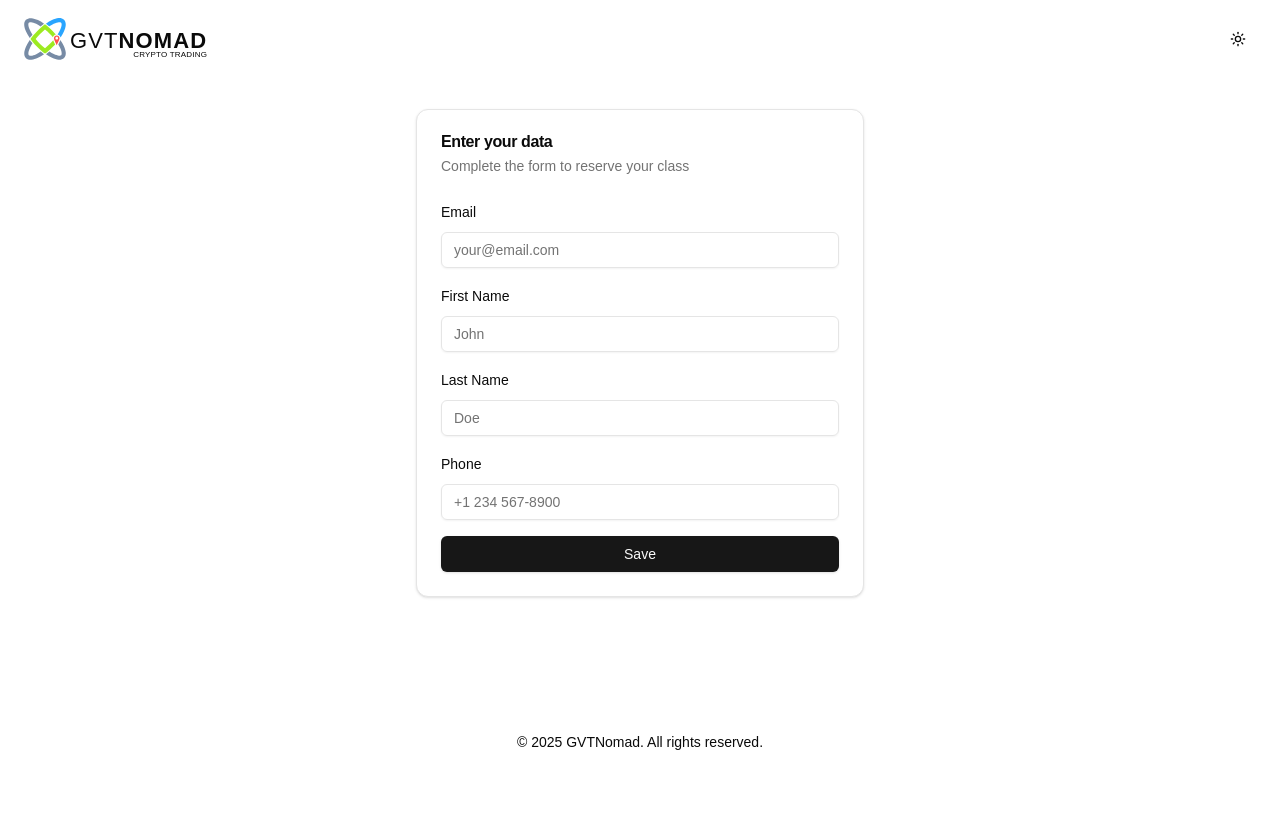
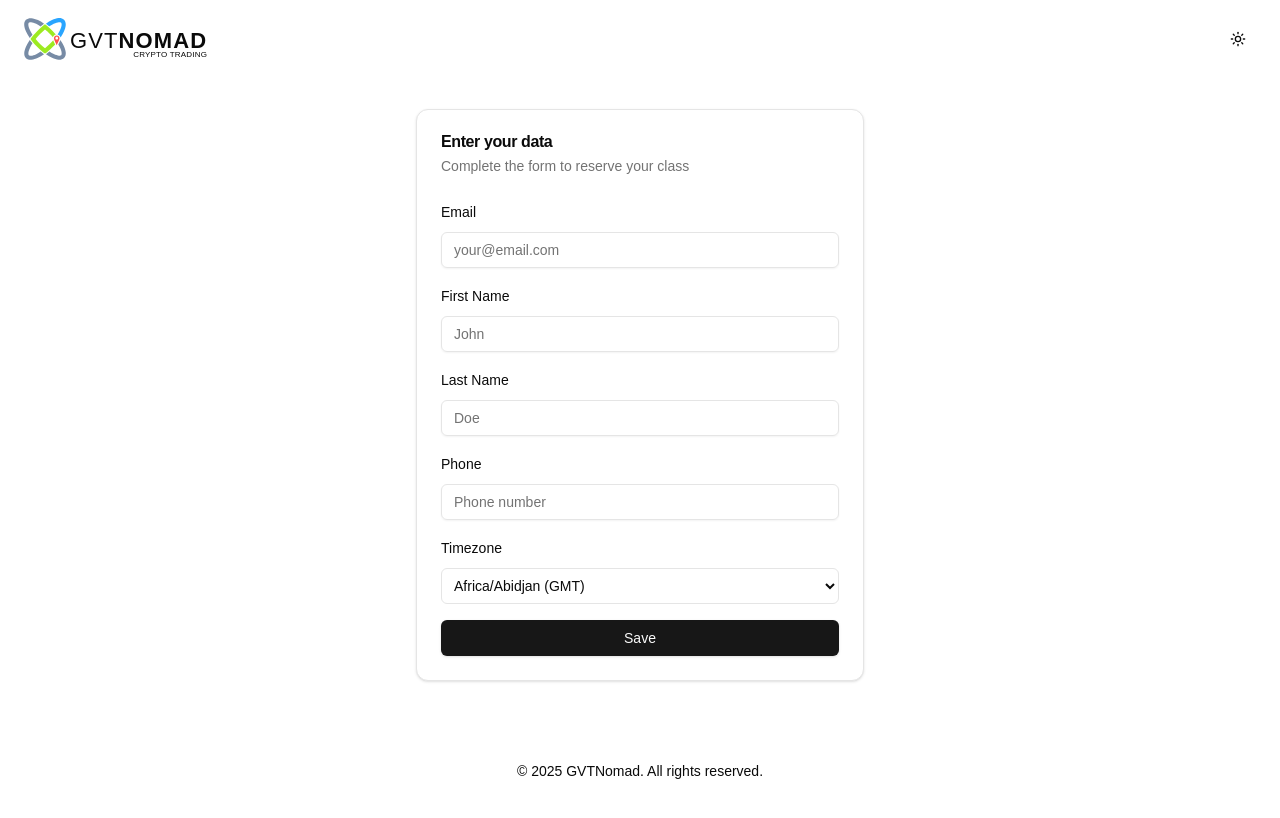
Before and after one commit to mzanan/gvt-coach, a Next.js app: page / in a window 1280 px wide. Shown: the top 818 px of the page. Built offline with nearby package versions, Linux system fonts and the light colour scheme; no server answers; the database is empty.

Commit message:
[IMP] allow user to select timezone

```diff
--- a/package.json
+++ b/package.json
@@ -21,11 +21,13 @@
     "@radix-ui/react-tooltip": "^1.1.6",
     "@supabase/supabase-js": "^2.47.14",
     "@types/base-64": "^1.0.2",
+    "@types/luxon": "^3.4.2",
     "base-64": "^1.0.0",
     "class-variance-authority": "^0.7.1",
     "clsx": "^2.1.1",
     "js-cookie": "^3.0.5",
     "lucide-react": "^0.471.1",
+    "luxon": "^3.5.0",
     "next": "15.1.4",
     "next-themes": "^0.4.4",
     "react": "^19.0.0",
--- a/src/app/components/BookingCalendar.tsx
+++ b/src/app/components/BookingCalendar.tsx
@@ -3,7 +3,7 @@
 import { useState, useEffect } from 'react'
 import { Calendar } from './Calendar'
 import { UserProfileForm } from './UserProfileForm'
-import { TimeSlot, Booking } from '../types/booking'
+import { TimeSlot } from '../types/booking'
 import { bookingService } from '../services/bookingService'
 import { UserProfile } from '@/lib/supabase/types'
 import { Button } from '@/components/ui/button'
@@ -11,6 +11,7 @@ import { useRouter } from 'next/navigation'
 import { ChevronDown, ChevronUp, Check, Edit2, Loader2 } from 'lucide-react'
 import { Card } from '@/components/ui/card'
 import { toast } from '@/hooks/use-toast'
+import { DateTime } from 'luxon'
 
 interface Section {
   id: 'date' | 'time' | 'summary'
@@ -33,6 +34,7 @@ export function BookingCalendar() {
   const [isEditingProfile, setIsEditingProfile] = useState(false)
   const [bookedDates, setBookedDates] = useState<Array<{ date: Date, fullyBooked: boolean }>>([])
   const [isBookingLoading, setIsBookingLoading] = useState(false)
+  const [selectedTimezone, setSelectedTimezone] = useState<string>('')
   const router = useRouter()
 
   useEffect(() => {
@@ -53,6 +55,10 @@ export function BookingCalendar() {
       }
     }
     loadBookedDates()
+  }, [])
+
+  useEffect(() => {
+    setSelectedTimezone(Intl.DateTimeFormat().resolvedOptions().timeZone)
   }, [])
 
   const handleProfileComplete = () => {
@@ -130,6 +136,10 @@ export function BookingCalendar() {
     }
   }
 
+  const handleTimezoneChange = (timezone: string) => {
+    setSelectedTimezone(timezone)
+  }
+
   const renderSectionContent = (sectionId: string) => {
     switch (sectionId) {
       case 'date':
@@ -142,12 +152,12 @@ export function BookingCalendar() {
         )
       case 'time':
         return (
-          <div className="grid gap-2">
+          <div className="flex flex-wrap gap">
             {availableSlots.map((slot) => (
               <button
                 key={slot.id}
                 className={`
-                  w-full p-3 text-left rounded-md transition-colors duration-200
+                  w-1/3 p-3 text-left rounded-md transition-colors duration-200 text-center
                   ${slot.available
                     ? 'hover:bg-accent cursor-pointer'
                     : 'bg-muted text-gray-400 cursor-not-allowed'
@@ -157,10 +167,7 @@ export function BookingCalendar() {
                 onClick={() => slot.available && handleSlotSelect(slot)}
                 disabled={!slot.available}
               >
-                {slot.date.toLocaleTimeString([], {
-                  hour: '2-digit',
-                  minute: '2-digit'
-                })}
+                {DateTime.fromJSDate(slot.date).toLocaleString(DateTime.TIME_SIMPLE)}
               </button>
             ))}
           </div>
@@ -227,13 +234,19 @@ export function BookingCalendar() {
               setIsEditingProfile(false)
             }}
             initialData={userProfile}
-            showCard={false} showTitle={false}
+            showCard={false}
+            showTitle={false}
+            selectedTimezone={selectedTimezone}
+            onTimezoneChange={handleTimezoneChange}
           />
         ) : (
-          <div className="space-y-2">
-            <p><span className="font-medium">Name:</span> {userProfile?.first_name} {userProfile?.last_name}</p>
-            <p><span className="font-medium">Email:</span> {userProfile?.email}</p>
-            <p><span className="font-medium">Phone:</span> {userProfile?.phone}</p>
+          <div className="space-y-4">
+            <div className="space-y-2">
+              <p><span className="font-medium">Name:</span> {userProfile?.first_name} {userProfile?.last_name}</p>
+              <p><span className="font-medium">Email:</span> {userProfile?.email}</p>
+              <p><span className="font-medium">Phone:</span> {userProfile?.phone}</p>
+              <p><span className="font-medium">Timezone:</span> {selectedTimezone || 'Loading...'}</p>
+            </div>
           </div>
         )}
       </Card>
--- /dev/null
+++ b/src/app/components/TimezoneDropdown.tsx
@@ -0,0 +1,43 @@
+import React, { useState, useEffect } from 'react';
+import { DateTime } from 'luxon';
+import { Label } from '@/components/ui/label';
+
+interface TimezoneDropdownProps {
+  selectedTimezone: string;
+  onTimezoneChange: (timezone: string) => void;
+}
+
+export function TimezoneDropdown({ selectedTimezone, onTimezoneChange }: TimezoneDropdownProps) {
+  const [timezones, setTimezones] = useState<string[]>([]);
+
+  useEffect(() => {
+    setTimezones(Intl.supportedValuesOf('timeZone'));
+  }, []);
+
+  return (
+    <div className="space-y-2">
+      <Label htmlFor="timezone">Timezone</Label>
+      <select
+        id="timezone"
+        value={selectedTimezone}
+        onChange={(e) => onTimezoneChange(e.target.value)}
+        className="w-full p-2 border rounded-md bg-background text-sm"
+      >
+        {timezones.map((zone) => {
+          // Crear un objeto DateTime en esta zona horaria
+          const dt = DateTime.now().setZone(zone);
+          // Formatear el offset para mostrar (ejemplo: UTC+1, UTC-5)
+          const offset = dt.toFormat('ZZZZ');
+
+          return (
+            <option key={zone} value={zone}>
+              {`${zone} (${offset})`}
+            </option>
+          );
+        })}
+      </select>
+    </div>
+  );
+}
+
+export default TimezoneDropdown;
--- a/src/app/components/UserProfileForm.tsx
+++ b/src/app/components/UserProfileForm.tsx
@@ -18,6 +18,7 @@ import {
 } from "@/components/ui/form"
 import { Input } from "@/components/ui/input"
 import { Loader2 } from "lucide-react"
+import { TimezoneDropdown } from "@/app/components/TimezoneDropdown"
 
 const formSchema = z.object({
   email: z.string().email('Invalid email'),
@@ -31,13 +32,17 @@ interface UserProfileFormProps {
   initialData?: UserProfile | null
   showCard?: boolean
   showTitle?: boolean
+  selectedTimezone?: string
+  onTimezoneChange?: (timezone: string) => void
 }
 
 export function UserProfileForm({
   onComplete,
   initialData,
   showCard = true,
-  showTitle = true
+  showTitle = true,
+  selectedTimezone,
+  onTimezoneChange
 }: UserProfileFormProps) {
   const form = useForm<z.infer<typeof formSchema>>({
     resolver: zodResolver(formSchema),
@@ -121,11 +126,16 @@ export function UserProfileForm({
             <FormItem>
               <FormLabel>Phone</FormLabel>
               <FormControl>
-                <Input placeholder="+1 234 567-8900" {...field} />
+                <Input placeholder="Phone number" {...field} />
               </FormControl>
               <FormMessage />
             </FormItem>
           )}
+        />
+
+        <TimezoneDropdown
+          selectedTimezone={selectedTimezone || Intl.DateTimeFormat().resolvedOptions().timeZone}
+          onTimezoneChange={onTimezoneChange || (() => {})}
         />
 
         {form.formState.errors.root && (
--- a/src/app/services/bookingService.ts
+++ b/src/app/services/bookingService.ts
@@ -1,7 +1,10 @@
+import { DateTime } from 'luxon'
 import { supabase } from '@/lib/supabase/client'
 import { BookingDB, UserProfile } from '@/lib/supabase/types'
 import { Booking, TimeSlot } from '../types/booking'
 import { zoomService } from './zoomService'
+
+const COACH_TIMEZONE = process.env.COACH_TIMEZONE || 'UTC'; // Default to UTC if not set
 
 export const bookingService = {
   saveUserProfile: async (profile: UserProfile) => {
@@ -50,52 +53,62 @@ export const bookingService = {
   },
 
   getAvailableSlots: async (date: Date): Promise<TimeSlot[]> => {
-    // Ajustamos la fecha para que sea UTC y evitar problemas de zona horaria
-    const startOfDay = new Date(date)
-    startOfDay.setHours(0, 0, 0, 0)
+    const luxonDate = DateTime.fromJSDate(date).setZone(COACH_TIMEZONE);
+    const startOfDay = luxonDate.startOf('day');
+    const endOfDay = luxonDate.endOf('day');
 
-    const endOfDay = new Date(date)
-    endOfDay.setHours(23, 59, 59, 999)
-
-    // Obtenemos las reservas existentes para el día
     const { data: existingBookings, error } = await supabase
       .from('meetings_bookings')
       .select('booking_date')
       .eq('status', 'confirmed')
-      .gte('booking_date', startOfDay.toISOString())
-      .lt('booking_date', endOfDay.toISOString())
+      .gte('booking_date', startOfDay.toISO())
+      .lt('booking_date', endOfDay.toISO());
 
     if (error) {
-      console.error('Error fetching bookings:', error)
-      throw error
+      console.error('Error fetching bookings:', error);
+      throw error;
     }
 
-    const slots: TimeSlot[] = []
+    const slots: TimeSlot[] = [];
 
-    // Creamos slots para cada hora entre 9 AM y 4 PM
-    for (let hour = 9; hour < 17; hour++) {
-      const slotDate = new Date(date)
-      slotDate.setHours(hour, 0, 0, 0)
+    // Morning slots (8 AM to 11 AM)
+    for (let hour = 1; hour <= 4; hour++) {
+      const slotDateTime = luxonDate.set({ hour, minute: 0 });
 
-      // Verificamos si el slot está reservado
       const isBooked = existingBookings?.some(booking => {
-        const bookingDate = new Date(booking.booking_date)
-        return bookingDate.getHours() === hour
-      })
+        const bookingDateTime = DateTime.fromISO(booking.booking_date).setZone(COACH_TIMEZONE);
+        return bookingDateTime.hour === hour;
+      });
 
       slots.push({
         id: `${date.toDateString()}-${hour}`,
-        date: slotDate,
+        date: slotDateTime.toJSDate(),
         available: !isBooked
-      })
+      });
     }
 
-    return slots
+    // Evening slots (7 PM to 11 PM)
+    for (let hour = 12; hour <= 16; hour++) {
+      const slotDateTime = luxonDate.set({ hour, minute: 0 });
+
+      const isBooked = existingBookings?.some(booking => {
+        const bookingDateTime = DateTime.fromISO(booking.booking_date).setZone(COACH_TIMEZONE);
+        return bookingDateTime.hour === hour;
+      });
+
+      slots.push({
+        id: `${date.toDateString()}-${hour}`,
+        date: slotDateTime.toJSDate(),
+        available: !isBooked
+      });
+    }
+
+    return slots;
   },
 
   createBooking: async (userEmail: string, date: Date): Promise<Booking> => {
     try {
-      // Create Zoom meeting
+      const bookingDateTime = DateTime.fromJSDate(date)
       const meetLink = await zoomService.createMeeting(date)
 
       if (!meetLink) {
@@ -106,7 +119,7 @@ export const bookingService = {
         .from('meetings_bookings')
         .insert({
           user_email: userEmail,
-          booking_date: date.toISOString(),
+          booking_date: bookingDateTime.toISO(),
           status: 'confirmed',
           meet_link: meetLink
         })
@@ -118,7 +131,7 @@ export const bookingService = {
       return {
         id: data.id,
         userId: userEmail,
-        date: new Date(data.booking_date),
+        date: DateTime.fromISO(data.booking_date).toJSDate(),
         status: data.status,
         meetLink: data.meet_link
       }
```
Also changed, not shown: 1 other file (tests, documents, lock files or other folders).
